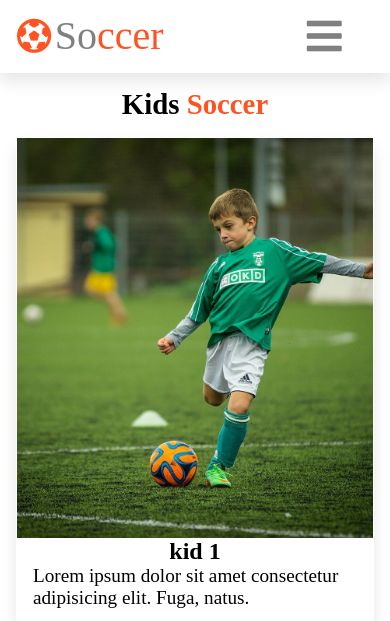
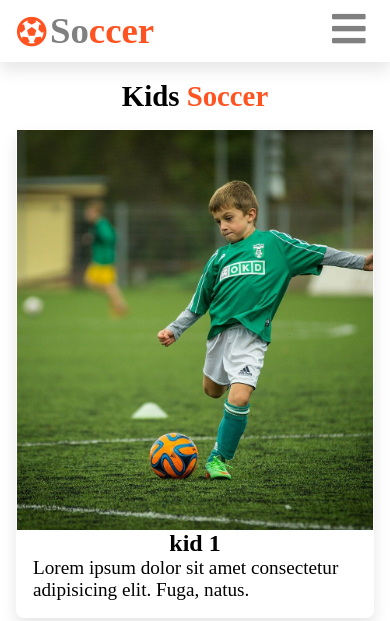
Before and after one commit to bonface221/Kid-s-soccer, a plain HTML site: page index.html in a window 390 px wide. Shown: the top 621 px of the page. Drawn offline with nearby package versions, Linux system fonts and the light colour scheme.

Commit message:
styling:Optimized the header styling on small screens

```diff
--- a/css/style.css
+++ b/css/style.css
@@ -26,6 +26,7 @@ header .logo {
     font-size: 3rem;
     margin-left: 1rem;
     color: gray;
+    font-weight: bold;
 
 }
 
@@ -189,11 +190,22 @@ p{
 
 }
 @media screen and (max-width:400px) {
+    #menu-bar {
+        font-size: 2.4rem;
+        align-items: center;
+        padding: .2rem 1.5rem .4rem 0;
+        color: gray;
 
-
+    }
+    header .logo{
+        font-size: 2.3rem;
+    }
+    header .logo i{
+        font-size: 1.9rem;
+    }
     .section h2 {
         font-size: 1.8rem;
-        padding-top: .5rem;
+        padding-top: 0;
     }
     .section p{
         font-size: 1.2rem;
```
